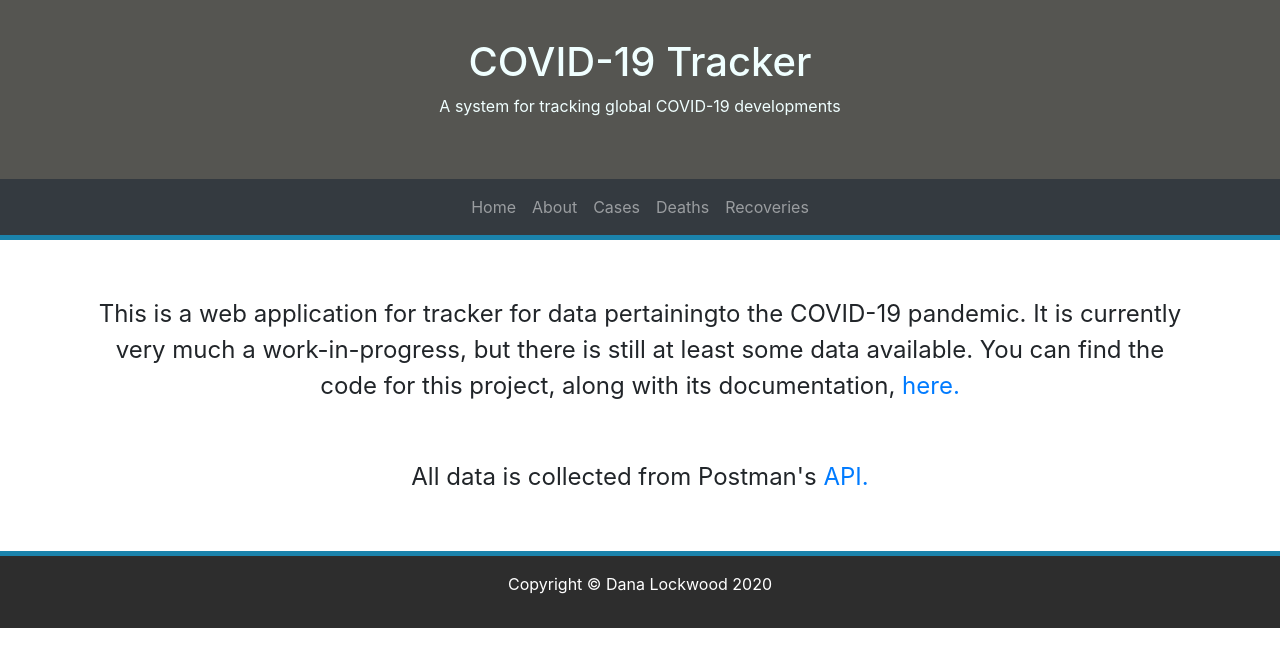
After one commit to D-Bits/COVID-19-Reporting, a Django app: page /about/ in a window 1280 px wide. The commit adds this page. Shown: the top 667 px of the page. Run offline with Django 3.2, Linux system fonts and the light colour scheme; some libraries are stand-ins or nearby versions.

Commit message:
Added about page, and CSS styles.

```diff
--- a/reporting/reports/static/reports/main.css
+++ b/reporting/reports/static/reports/main.css
@@ -32,3 +32,9 @@
 .btn {
     text-align: center;
 }
+
+.about {
+    font-size: 18pt;
+    margin-top: 5%;
+    margin-bottom: 5%;
+}
--- /dev/null
+++ b/reporting/reports/templates/reports/about.html
@@ -0,0 +1,17 @@
+{% extends "reports/base.html" %}
+
+{% block title %}About {% endblock %}
+
+{% block content %}
+
+    <p class="about">
+        This is a web application for tracker for data pertainingto the COVID-19 pandemic. It is currently very
+        much a work-in-progress, but there is still at least some data available. You can find the code for this
+        project, along with its documentation, <a href="https://github.com/D-Bits/COVID-19-Reporting">here.</a>
+    </p>
+
+    <p class="about">
+        All data is collected from Postman's <a href="https://documenter.getpostman.com/view/10808728/SzS8rjbc?version=latest">API.</a>
+    </p>
+
+{% endblock %}
```
